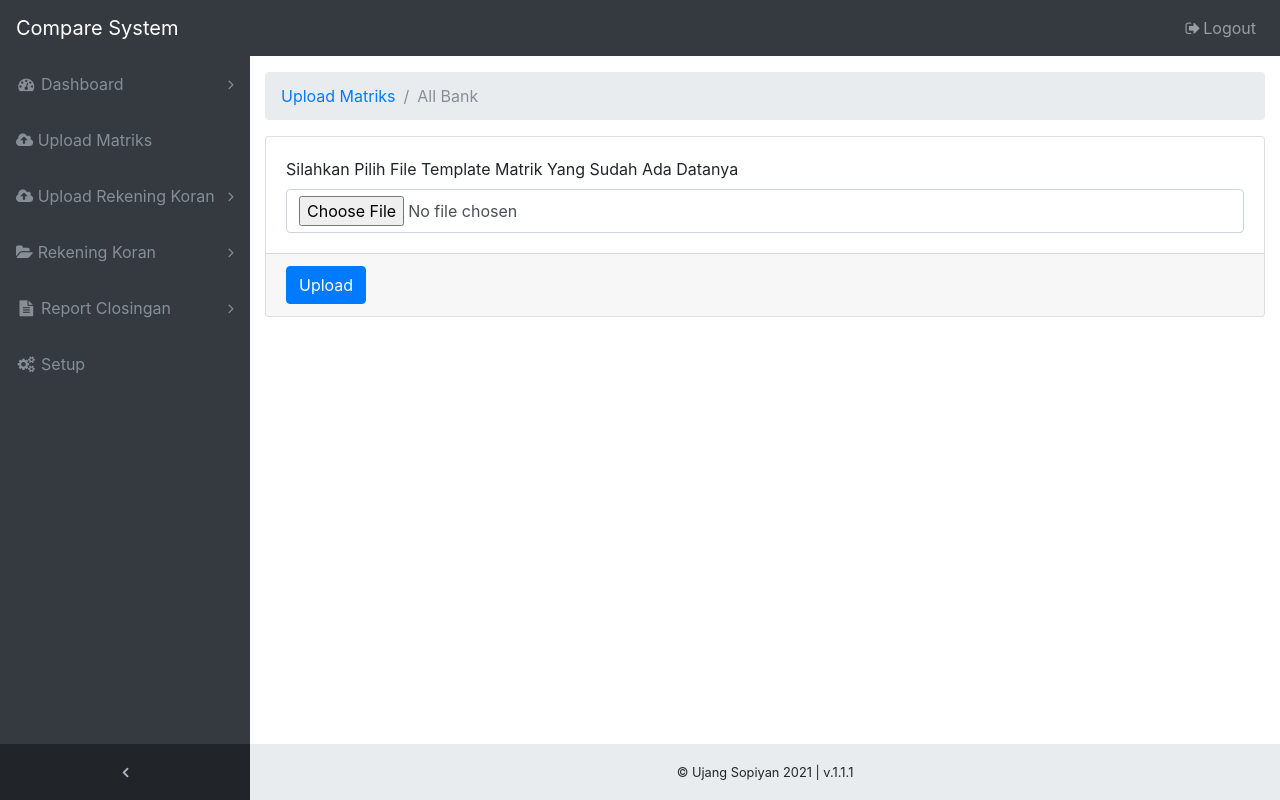
After one commit to andri000me/compare, a PHP site: page /upload_matrik.php in a window 1280 px wide. The commit adds this page. Run offline with PHP 8.4, Linux system fonts and the light colour scheme; the visitor is signed in with stand-in values (Sample User, id 1).

Commit message:
tambah fitur upload matrik

```diff
--- a/dashboard_harian.php
+++ b/dashboard_harian.php
@@ -72,7 +72,7 @@ include "koneksi.php";
                     $tanggal = $_GET['tanggal'];
 
                     $query = mysqli_query($koneksi, "SELECT SUM(credit) as credit FROM bca WHERE keterangan NOT LIKE '%JEMPUTAN%' AND keterangan NOT LIKE '%RTGS%' AND keterangan NOT LIKE '%LAINNYA%' AND tanggal_hpt = '$tanggal' GROUP BY tanggal_hpt ");
-
+                    $cr_bca = 0;
                     $hitung_data = mysqli_num_rows($query);
                     if($hitung_data > 0) {
                         $get_data = mysqli_fetch_assoc($query);
--- a/include/header.php
+++ b/include/header.php
@@ -62,6 +62,16 @@ session_start();
         if($_SESSION['level'] == "admin")
         {
         ?>
+
+        <!-- upload matrik -->
+        <li class="nav-item" data-toggle="tooltip" data-placement="right" title="Link">
+          <a class="nav-link" href="upload_matrik.php">
+            <i class="fa fa fa-cloud-upload"></i>
+            <span class="nav-link-text">Upload Matriks</span>
+          </a>
+        </li>
+
+
         <li class="nav-item" data-toggle="tooltip" data-placement="right" title="Example Pages">
           <a class="nav-link nav-link-collapse collapsed" data-toggle="collapse" href="#collapseExamplePages" data-parent="#exampleAccordion">
             <i class="fa fa fa-cloud-upload"></i>
@@ -86,6 +96,8 @@ session_start();
         <?php
         }
          ?>
+
+
         <li class="nav-item" data-toggle="tooltip" data-placement="right" title="Components">
           <!-- <a class="nav-link nav-link-collapse collapsed" data-toggle="collapse" href="#collapseComponents" data-parent="#exampleAccordion"> -->
           <a class="nav-link nav-link-collapse collapsed" data-toggle="collapse" href="#collapseComponents" data-parent="#exampleAccordion">
--- /dev/null
+++ b/upload_matrik.php
@@ -0,0 +1,47 @@
+<?php
+require "include/header.php";
+?>
+<div class="content-wrapper">
+
+    <div class="container-fluid">
+        <!-- Breadcrumbs-->
+        <ol class="breadcrumb">
+        <li class="breadcrumb-item">
+            <a href="index.html">Upload Matriks</a>
+        </li>
+        <li class="breadcrumb-item active">All Bank</li>
+        </ol>
+        <div class="row">
+            <div class="col-12">
+                <!-- <h1>Blank</h1>
+                <p>This is an example of a blank page that you can use as a starting point for creating new ones.</p> -->
+
+                <!-- alert perhatian disini -->
+                <!-- <div class="alert alert-danger" role="alert">
+                <i class="fa fa-info-circle"></i>
+                    PERHATIAN!! <br>
+
+                </div> -->
+
+                <div class="card mb-3">
+                <form action="proses_upload_matrik.php" method="post" enctype="multipart/form-data">
+                    <div class="card-body">
+                    <label for="id-date-range-picker-1">Silahkan Pilih File Template Matrik Yang Sudah Ada Datanya</label>
+                    <input type="file" name="berkas_excel" id="" class="form-control">
+                    </div>
+
+                    <div class="card-footer small text-muted">
+                    <button type="submit" class="btn btn-primary" name="btnUpload">Upload</button>
+                    </div>
+                </form>
+                </div>
+            </div>
+        </div>
+    </div><!-- script php -->
+</div>
+  <!-- wrapper sampai sini -->
+
+<!-- footer -->
+<?php
+require "include/footer.php";
+?>
```
Also changed, not shown: proses_upload_matrik.php (added, +122 -0 lines).
